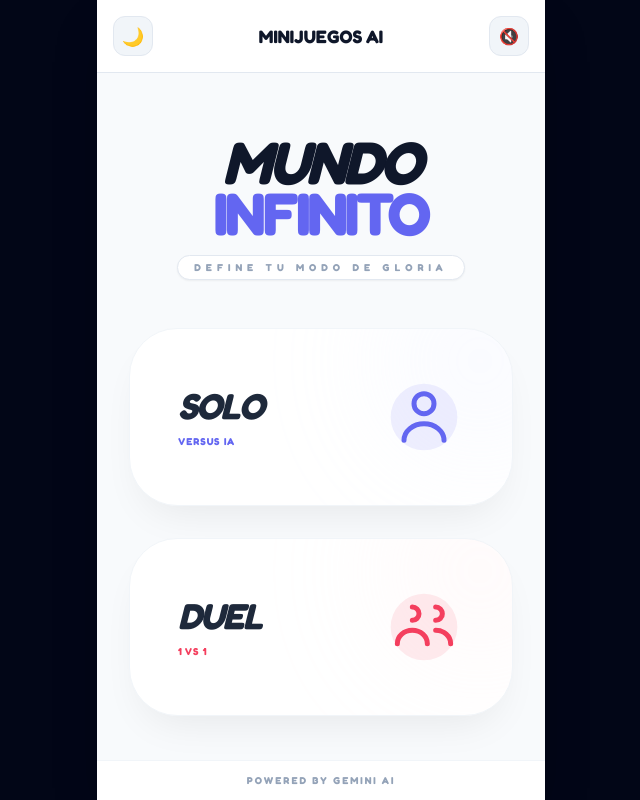
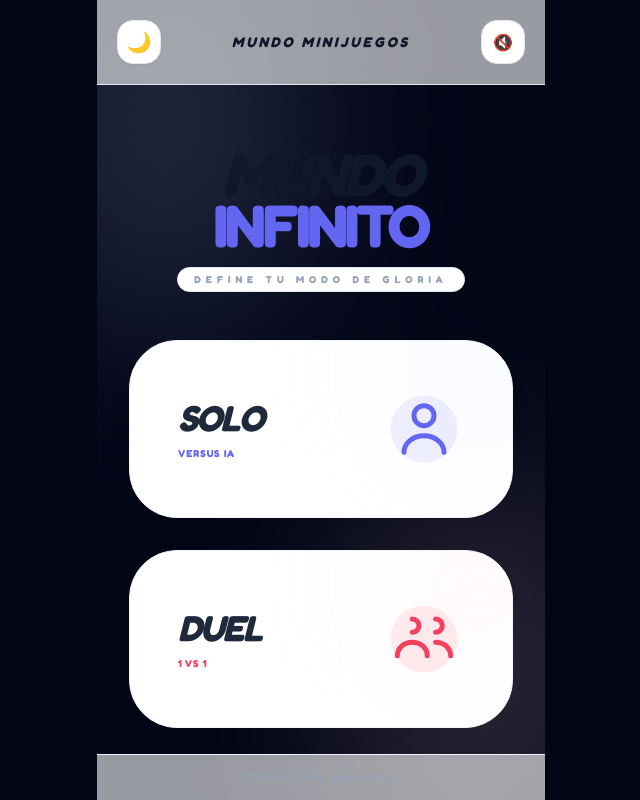
Before and after one commit to casolaziker-dev/APLICACIONCORRECTA1, a React (Vite) app: page / in a window 1280 px wide. Shown: the whole page, without its empty margins (319-959 px from the left). Built offline with nearby package versions, Linux system fonts and the light colour scheme; no server answers.

Commit message:
Update App.tsx

```diff
--- a/App.tsx
+++ b/App.tsx
@@ -1,12 +1,11 @@
 
-import React, { useState, useEffect, useRef } from 'react';
+import React, { useState, useEffect } from 'react';
 import { Sector, Game } from './types';
 import Home from './components/Home';
 import GameList from './components/GameList';
 import GameRunner from './components/GameRunner';
 
 const GAMES: Game[] = [
-  // SECTOR 1 JUGADOR (10 Juegos)
   { id: 'quiz-ai', title: 'Trivia AI', description: 'Preguntas infinitas de IA.', icon: '🧠', color: 'bg-purple-500', players: 1 },
   { id: 'wordle-ai', title: 'Palabra del Día', description: 'Adivina la palabra oculta (Wordle).', icon: '📝', color: 'bg-emerald-600', players: 1 },
   { id: 'word-ai', title: 'Palabra AI', description: 'Adivina con pistas de IA.', icon: '✍️', color: 'bg-indigo-600', players: 1 },
@@ -17,8 +16,6 @@ const GAMES: Game[] = [
   { id: 'mine-lite', title: 'Minas Lite', description: 'No pises la bomba.', icon: '💣', color: 'bg-red-600', players: 1 },
   { id: 'color-logic', title: 'Lógica Color', description: 'Descifra el código.', icon: '💡', color: 'bg-fuchsia-600', players: 1 },
   { id: 'quick-tap-1p', title: 'Reflejo Solo', description: 'Toca el círculo rápido.', icon: '🎯', color: 'bg-orange-500', players: 1 },
-
-  // SECTOR 2 JUGADORES (10 Juegos)
   { id: 'tictactoe', title: '3 en Raya', description: 'Duelo estratégico.', icon: '❌', color: 'bg-blue-500', players: 2 },
   { id: 'reflex', title: 'Duelo Reflex', description: '¡El más rápido gana!', icon: '⚡', color: 'bg-red-500', players: 2 },
   { id: 'tug-of-war', title: 'Soga-Tira', description: 'Pulsa rápido tu botón.', icon: '🧶', color: 'bg-orange-600', players: 2 },
@@ -35,83 +32,68 @@ const App: React.FC = () => {
   const [sector, setSector] = useState<Sector>('HOME');
   const [activeGame, setActiveGame] = useState<Game | null>(null);
   const [isMuted, setIsMuted] = useState(true);
-  const [isDark, setIsDark] = useState(false); // Estado para el tema oscuro
+  const [isDark, setIsDark] = useState(false);
+
+  useEffect(() => {
+    document.documentElement.classList.toggle('dark', isDark);
+  }, [isDark]);
 
   const handleBack = () => {
-    if (activeGame) {
-      setActiveGame(null);
-    } else {
-      setSector('HOME');
-    }
-  };
-
-  const toggleMusic = () => {
-    setIsMuted(!isMuted);
-  };
-
-  const toggleTheme = () => {
-    setIsDark(!isDark);
+    if (activeGame) setActiveGame(null);
+    else setSector('HOME');
   };
 
   return (
-    <div className={`flex flex-col h-[100dvh] w-full max-w-md mx-auto relative overflow-hidden transition-colors duration-300 font-['Fredoka'] shadow-2xl
-      ${isDark ? 'bg-slate-950 text-white' : 'bg-slate-50 text-slate-900'}
-    `}>
+    <div className={`flex flex-col h-[100dvh] w-full max-w-md mx-auto relative overflow-hidden transition-all duration-500 font-['Fredoka'] shadow-2xl bg-[var(--bg-primary)]`}>
 
-      {/* Solo mostramos el header si no estamos en Snake (que tiene su propio header) */}
+      {/* Dynamic Background Effects */}
+      <div className="absolute inset-0 pointer-events-none opacity-20">
+        <div className={`absolute top-[-10%] left-[-10%] w-[50%] h-[50%] rounded-full blur-[100px] ${isDark ? 'bg-indigo-500/20' : 'bg-indigo-200'}`} />
+        <div className={`absolute bottom-[-10%] right-[-10%] w-[50%] h-[50%] rounded-full blur-[100px] ${isDark ? 'bg-rose-500/20' : 'bg-rose-200'}`} />
+      </div>
+
       {!(activeGame?.id === 'snake') && (
-        <header className={`flex-none p-4 flex items-center justify-between z-[100] border-b transition-colors duration-300
-          ${isDark ? 'bg-slate-900/80 border-slate-800' : 'bg-white border-slate-200'}
-        `}>
+        <header className={`flex-none p-5 flex items-center justify-between z-[100] transition-colors duration-500 backdrop-blur-md border-b ${isDark ? 'bg-slate-900/40 border-white/5' : 'bg-white/60 border-slate-200'}`}>
           <div className="flex gap-2">
             {sector !== 'HOME' ? (
-              <button
-                onClick={handleBack}
-                className={`w-10 h-10 flex items-center justify-center rounded-xl transition-all border active:scale-90
-                  ${isDark ? 'bg-slate-800 border-slate-700 text-slate-300' : 'bg-slate-100 border-slate-200 text-slate-600'}
-                `}
-              >
-                <svg xmlns="http://www.w3.org/2000/svg" fill="none" viewBox="0 0 24 24" strokeWidth={3} stroke="currentColor" className="w-5 h-5">
-                  <path strokeLinecap="round" strokeLinejoin="round" d="M10.5 19.5 3 12m0 0 7.5-7.5M3 12h18" />
-                </svg>
+              <button onClick={handleBack} className={`w-11 h-11 flex items-center justify-center rounded-2xl transition-all border active:scale-90 ${isDark ? 'bg-slate-800 border-white/10 text-white' : 'bg-white border-slate-200 text-slate-600 shadow-sm'}`}>
+                <svg xmlns="http://www.w3.org/2000/svg" fill="none" viewBox="0 0 24 24" strokeWidth={3} stroke="currentColor" className="w-5 h-5"><path strokeLinecap="round" strokeLinejoin="round" d="M10.5 19.5 3 12m0 0 7.5-7.5M3 12h18" /></svg>
               </button>
             ) : (
-              <button
-                onClick={toggleTheme}
-                className={`w-10 h-10 flex items-center justify-center rounded-xl border transition-all active:scale-90 text-lg
-                  ${isDark ? 'bg-slate-800 border-slate-700 text-yellow-400' : 'bg-slate-100 border-slate-200 text-slate-500'}
-                `}
-              >
+              <button onClick={() => setIsDark(!isDark)} className={`w-11 h-11 flex items-center justify-center rounded-2xl border transition-all active:scale-90 text-xl ${isDark ? 'bg-slate-800 border-white/10 text-yellow-400' : 'bg-white border-slate-200 text-slate-500 shadow-sm'}`}>
                 {isDark ? '☀️' : '🌙'}
               </button>
             )}
           </div>
 
           <div className="text-center flex-1">
-            <h1 className={`text-lg font-bold transition-colors ${isDark ? 'text-white' : 'text-slate-900'}`}>
-              {activeGame ? activeGame.title : (sector === 'HOME' ? 'MINIJUEGOS AI' : `MODO ${sector}`)}
+            <h1 className={`text-sm font-black tracking-[0.2em] transition-colors uppercase italic ${isDark ? 'text-indigo-400' : 'text-slate-900'}`}>
+              {activeGame ? activeGame.title : (sector === 'HOME' ? 'Mundo Minijuegos' : `${sector} Mode`)}
             </h1>
           </div>
 
-          <button
-            onClick={toggleMusic}
-            className={`w-10 h-10 flex items-center justify-center rounded-xl border transition-all active:scale-90
-              ${isMuted ? (isDark ? 'bg-slate-800 border-slate-700 text-slate-500' : 'bg-slate-100 border-slate-200 text-slate-400') : 'bg-indigo-50 text-indigo-600 border-indigo-200'}
-            `}
-          >
+          <button onClick={() => setIsMuted(!isMuted)} className={`w-11 h-11 flex items-center justify-center rounded-2xl border transition-all active:scale-90 ${isMuted ? (isDark ? 'bg-slate-800 border-white/10 text-slate-500' : 'bg-white border-slate-200 text-slate-300') : 'bg-indigo-500 text-white border-indigo-400 shadow-[0_0_15px_rgba(99,102,241,0.4)]'}`}>
             {isMuted ? '🔇' : '🔊'}
           </button>
         </header>
       )}
 
       <main className="flex-1 overflow-y-auto custom-scrollbar relative z-10 flex flex-col">
-        <div className={`flex-1 flex flex-col ${activeGame ? "h-full" : "pb-8"}`}>
+        <div className={`flex-1 flex flex-col ${activeGame ? "h-full" : "pb-12"}`}>
           {activeGame ? (
             <GameRunner game={activeGame} />
           ) : sector === 'HOME' ? (
             <Home onSelectSector={setSector} isDark={isDark} />
           ) : (
-            <div className="px-4">
+            <div className="px-5 pt-4">
+              <div className="mb-6">
+                <h2 className="text-3xl font-black italic uppercase tracking-tighter">
+                  {sector === '1P' ? 'Sector Solitario' : 'Arena de Duel'}
+                </h2>
+                <p className="text-xs font-bold text-slate-400 uppercase tracking-widest mt-1">
+                  {sector === '1P' ? 'Desafíos contra la Inteligencia' : 'Compite cara a cara en local'}
+                </p>
+              </div>
               <GameList
                 games={GAMES.filter(g => g.players === (sector === '1P' ? 1 : 2))}
                 onSelectGame={setActiveGame}
@@ -123,10 +105,8 @@ const App: React.FC = () => {
       </main>
 
       {!activeGame && (
-        <footer className={`flex-none p-3 text-center border-t transition-colors
-          ${isDark ? 'bg-slate-900/50 border-slate-800 text-slate-500' : 'bg-white border-slate-100 text-slate-400'}
-        `}>
-          <p className="text-[10px] font-bold tracking-[0.2em] uppercase">Powered by Gemini AI</p>
+        <footer className={`flex-none p-4 text-center border-t transition-all duration-500 backdrop-blur-md ${isDark ? 'bg-slate-900/40 border-white/5 text-slate-500' : 'bg-white/60 border-slate-100 text-slate-400'}`}>
+          <p className="text-[9px] font-black tracking-[0.3em] uppercase">Creado por Iker Caso</p>
         </footer>
       )}
     </div>
```
